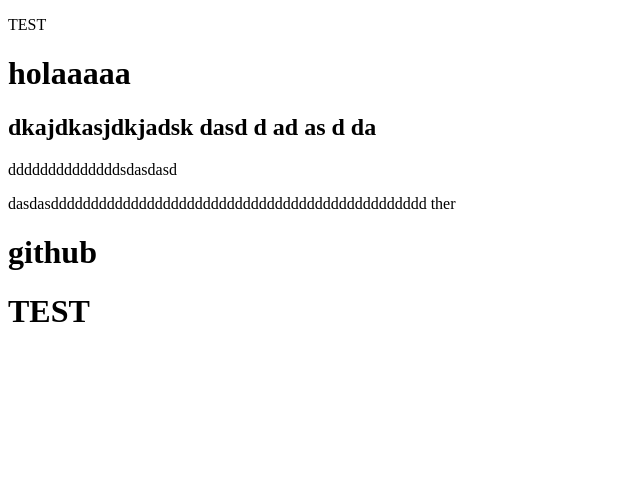
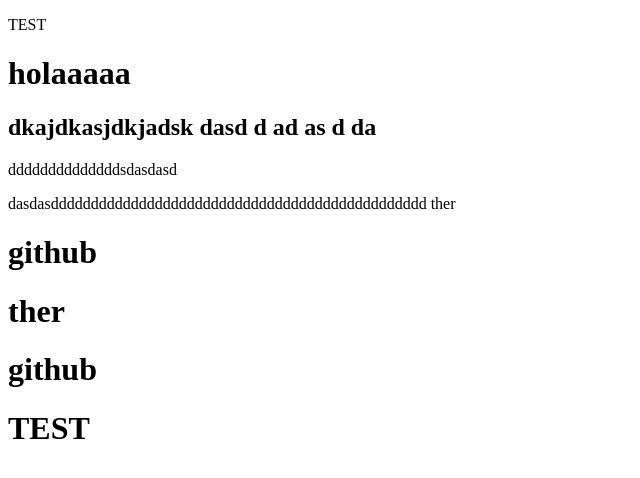
Before and after one commit to fercho9212/git, a plain HTML site: page index.html in a window 1280 px wide. Shown: the whole page, without its empty margins (0-640 px from the left). Drawn offline with Linux system fonts and the light colour scheme.

Commit message:
ssasassasassasa

```diff
--- a/index.html
+++ b/index.html
@@ -15,5 +15,7 @@
   <h32>dasdasddddddddddddddddddddddddddddddddddddddddddddddd</h32>
   <h32>ther</h32>
   <h1>github<h1>
+     <h32>ther</h32>
+  <h1>github<h1>
 </body>
 </html>TEST
```
